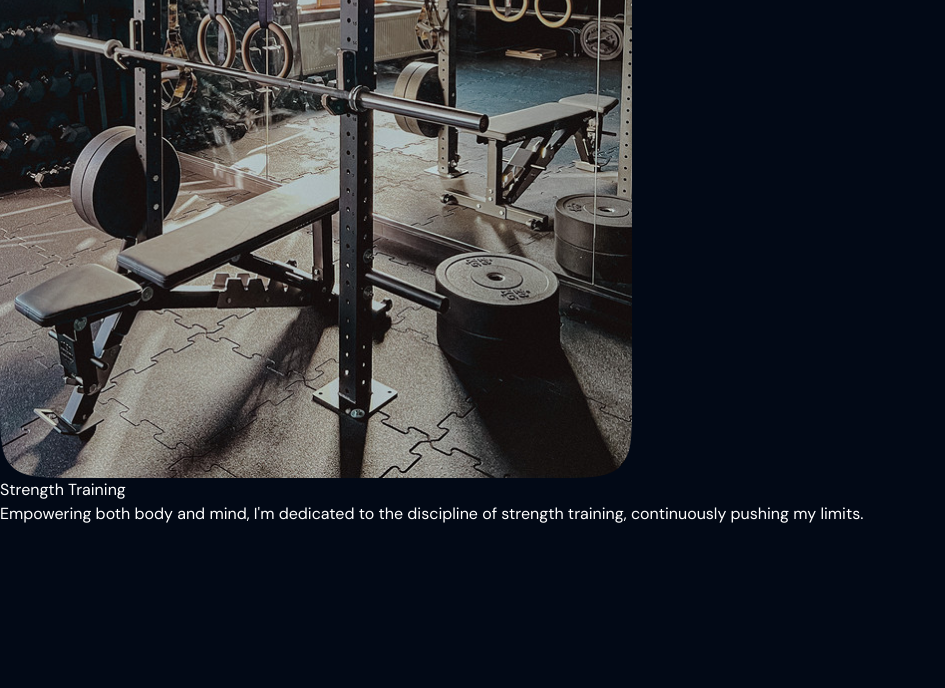
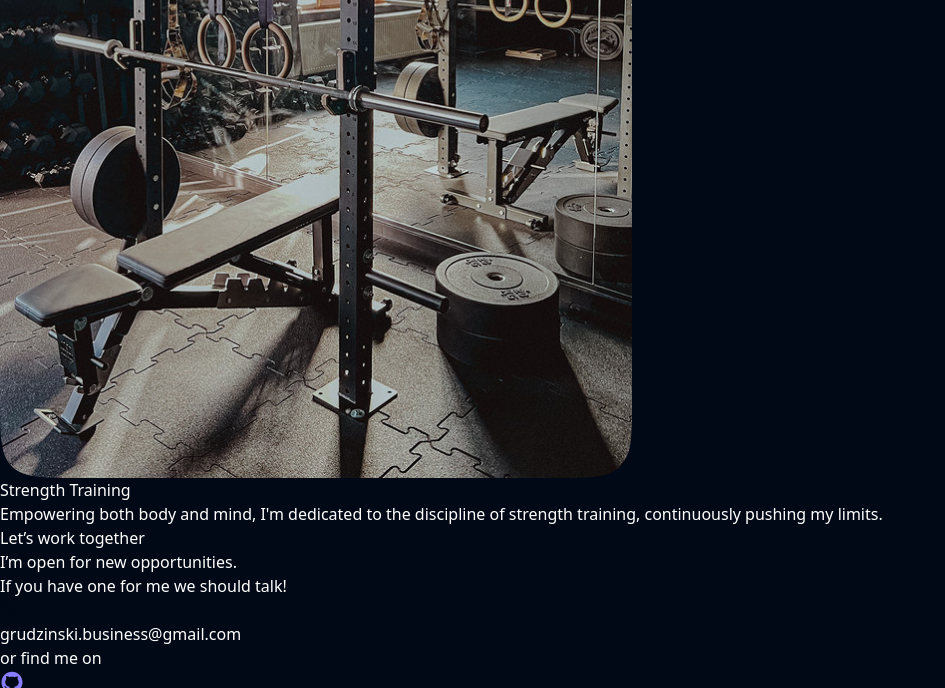
Before and after one commit to kacper-grudzinski/portfolio, a website built with Parcel: page src/index.html in a window 1280 px wide. Shown: the part 5797-6485 px from the top of the page, without its empty margins (0-945 px from the left). Before the commit the page ends 6323 px from the top, so only its background shows below. Built offline with nearby package versions, Linux system fonts and the light colour scheme.

Commit message:
add contact markup

```diff
--- a/package.json
+++ b/package.json
@@ -14,6 +14,5 @@
     "parcel": "^2.11.0",
     "postcss": "^8.4.35",
     "tailwindcss": "^3.4.1"
-  },
-  "main": "tailwind.config.js"
+  }
 }
--- a/src/index.html
+++ b/src/index.html
@@ -154,6 +154,27 @@
           </p>
         </article>
       </section>
+      <section id="contact">
+        <h2>Let’s work together</h2>
+        <p>
+          I’m open for new opportunities. <br />If you have one for me we should
+          talk!
+        </p>
+        <a href="mailto:grudzinski.business@gmail.com"
+          ><img
+            src="./images/post.svg"
+            alt=""
+          />grudzinski.business@gmail.com
+        </a>
+        <p>or find me on</p>
+        <ul>
+          <li><a href="#"><img class="w-6 h-6" src="./images/git.svg" alt=""></a></li>
+          <li><a href="#"><img class="w-6 h-6" src="./images/linkedin.svg" alt=""></a></li>
+          <li><a href="#"><img class="w-6 h-6" src="./images/fb.svg" alt=""></a></li>
+          <li><a href="#"><img class="w-6 h-6" src="./images/insta.svg" alt=""></a></li>
+          <li><a href="#"><img class="w-6 h-6" src="./images/twitter.svg" alt=""></a></li>
+        </ul>
+      </section>
     </main>
     <script type="module" src="./main.js"></script>
   </body>
--- a/tailwind.config.js
+++ b/tailwind.config.js
@@ -5,13 +5,12 @@ module.exports = {
   ],
   theme: {
     extend: {
-      colors: {
-        bg: '#020916',
-        accent: '#887EFF',
+      colors:{
+        'bg': '#020916',
+        'accent': '#887EFF'
       },
-
       fontFamily:{
-        'dmsans': ['DM Sans', 'sans-serif']
+        'dm-sans': ['DM Sans', 'sans-serif']
       }
     },
   },
```
Also changed, not shown: src/images/fb.svg (added), src/images/insta.svg (added), src/images/linkedin.svg (added), src/images/post.svg (added), src/images/twitter.svg (added).
